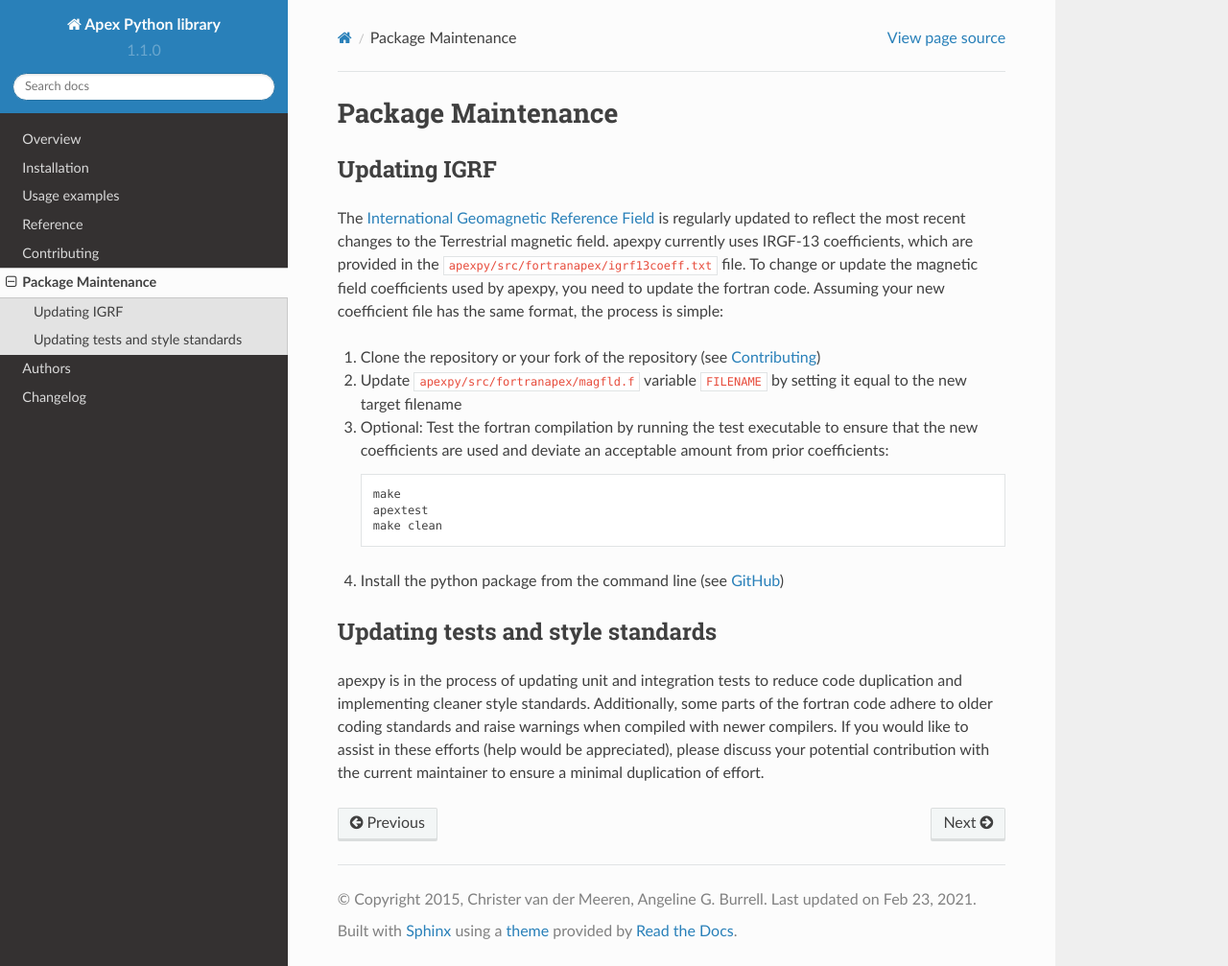
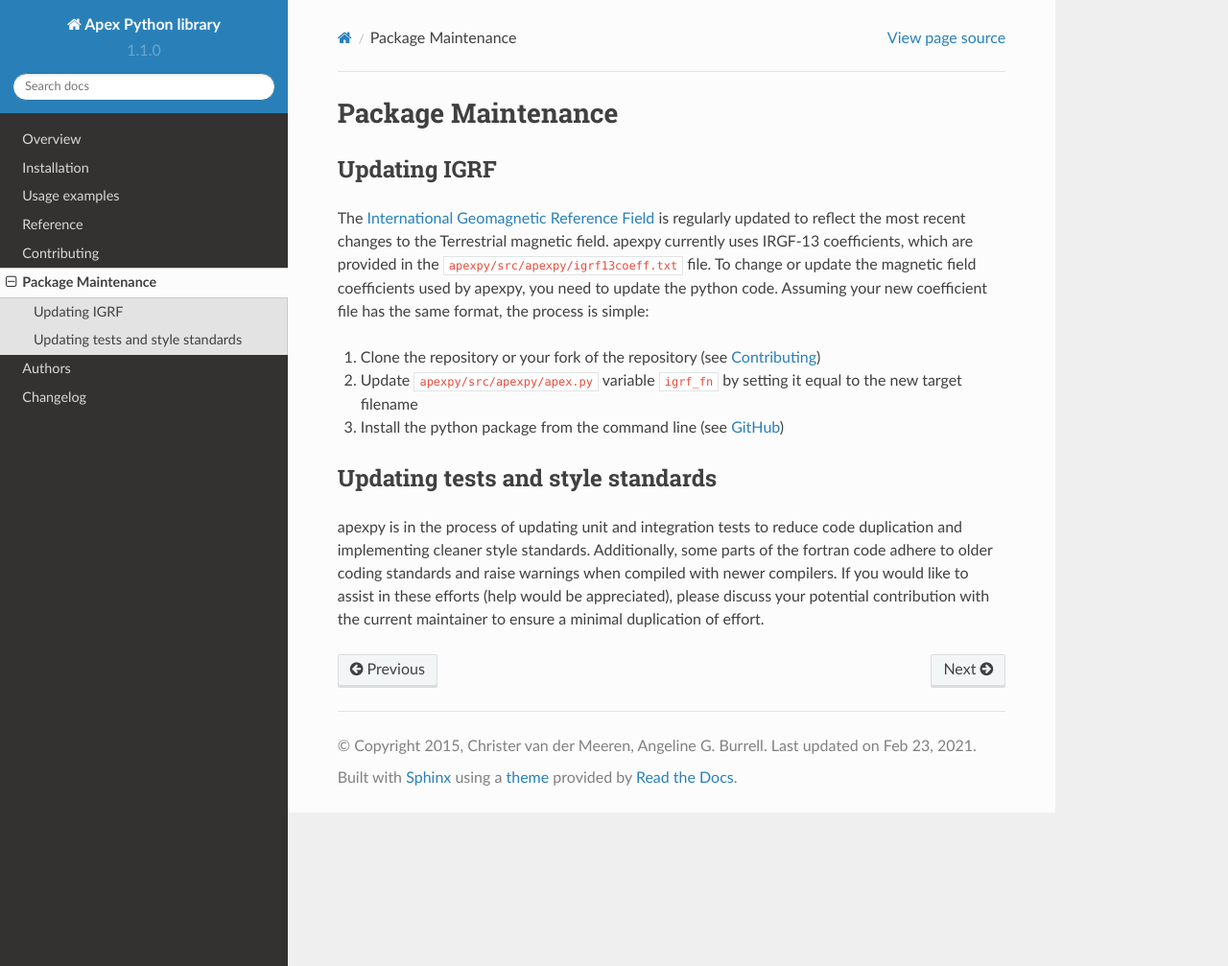
Before and after one commit to aburrell/apexpy, a Sphinx documentation site: the page built from docs/maintenance.rst, in a window 1280 px wide and 1007 px high. Shown: the whole window at 96% size. Built offline with Sphinx 7.4.7 and the Read the Docs theme 2.0.0, drawn with Linux system fonts in a browser that asks for light colours.

Commit message:
DOC: updated docs
Updated documentation to reflect recent updates that did not correctly propagate their changes to the docs.

```diff
--- a/AUTHORS.rst
+++ b/AUTHORS.rst
@@ -7,8 +7,8 @@ This python wrapper is made by:
 * Karl M. Laundal
 * Christer van der Meeren
 * Angeline G. Burrell (maintainer)
+* Gregory Starr
 * Ashton Reimer
-* Gregory Starr
 * Achim Morschhauser
 
 Fortran code by Emmert et al. [2010] [1]_. Quasi-dipole and modified
--- a/docs/maintenance.rst
+++ b/docs/maintenance.rst
@@ -7,22 +7,14 @@ Updating IGRF
 The `International Geomagnetic Reference Field <https://www.ngdc.noaa.gov/IAGA/vmod/igrf.html>`_
 is regularly updated to reflect the most recent changes to the Terrestrial
 magnetic field. apexpy currently uses IRGF-13 coefficients, which are provided
-in the ``apexpy/src/fortranapex/igrf13coeff.txt`` file. To change or update the
-magnetic field coefficients used by apexpy, you need to update the fortran code.
+in the ``apexpy/src/apexpy/igrf13coeff.txt`` file. To change or update the
+magnetic field coefficients used by apexpy, you need to update the python code.
 Assuming your new coefficient file has the same format, the process is simple:
 
 1. Clone the repository or your fork of the repository (see :ref:`contributing`)
-2. Update ``apexpy/src/fortranapex/magfld.f`` variable ``FILENAME`` by setting
+2. Update ``apexpy/src/apexpy/apex.py`` variable ``igrf_fn`` by setting
    it equal to the new target filename
-3. Optional: Test the fortran compilation by running the test executable to
-   ensure that the new coefficients are used and deviate an acceptable amount
-   from prior coefficients::
-
-     make
-     apextest
-     make clean
-
-4. Install the python package from the command line
+3. Install the python package from the command line
    (see :ref:`installation-cmd`)
 
 Updating tests and style standards
```
Also changed, not shown: CONTRIBUTING.rst (+9 -7 lines).
